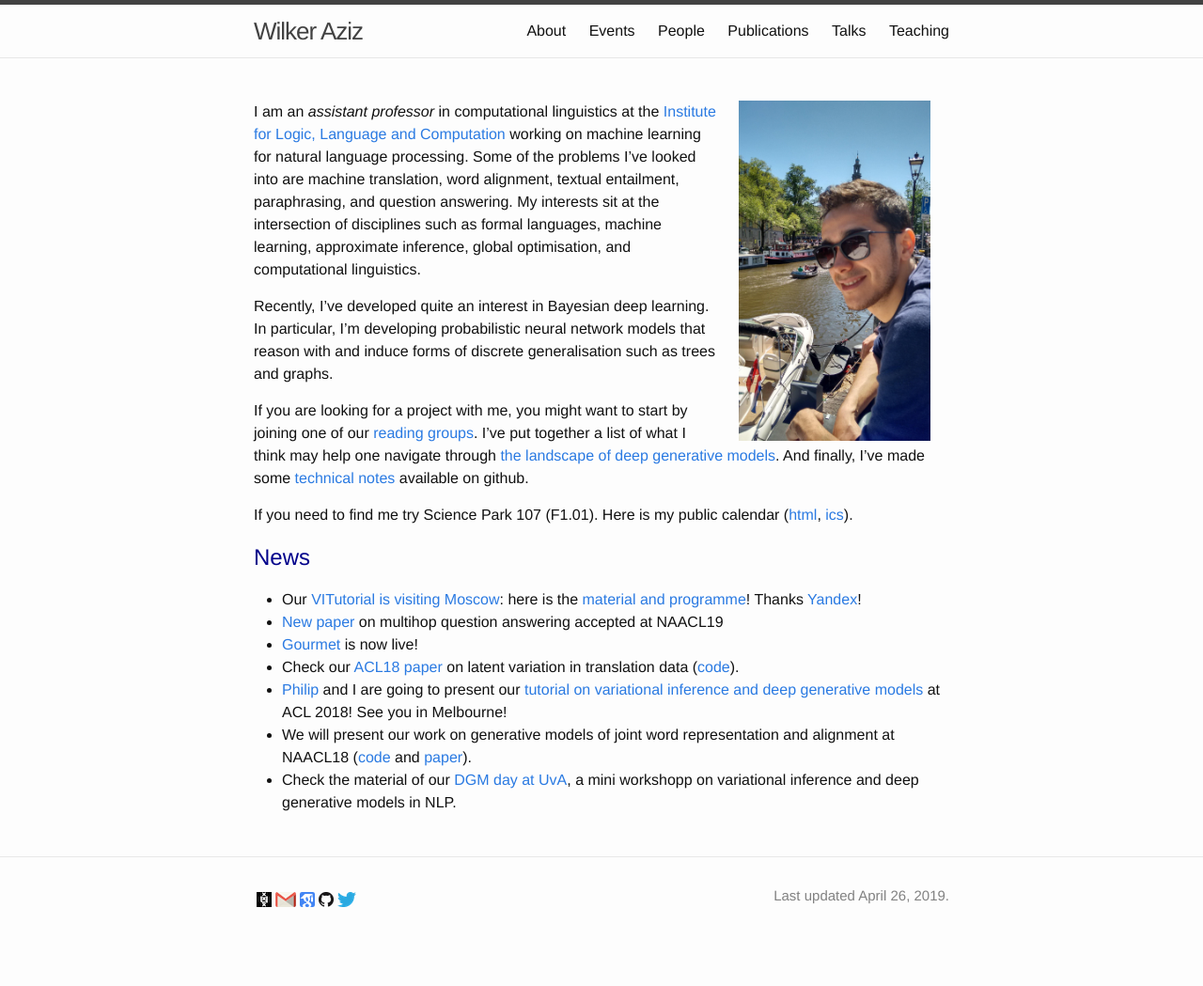
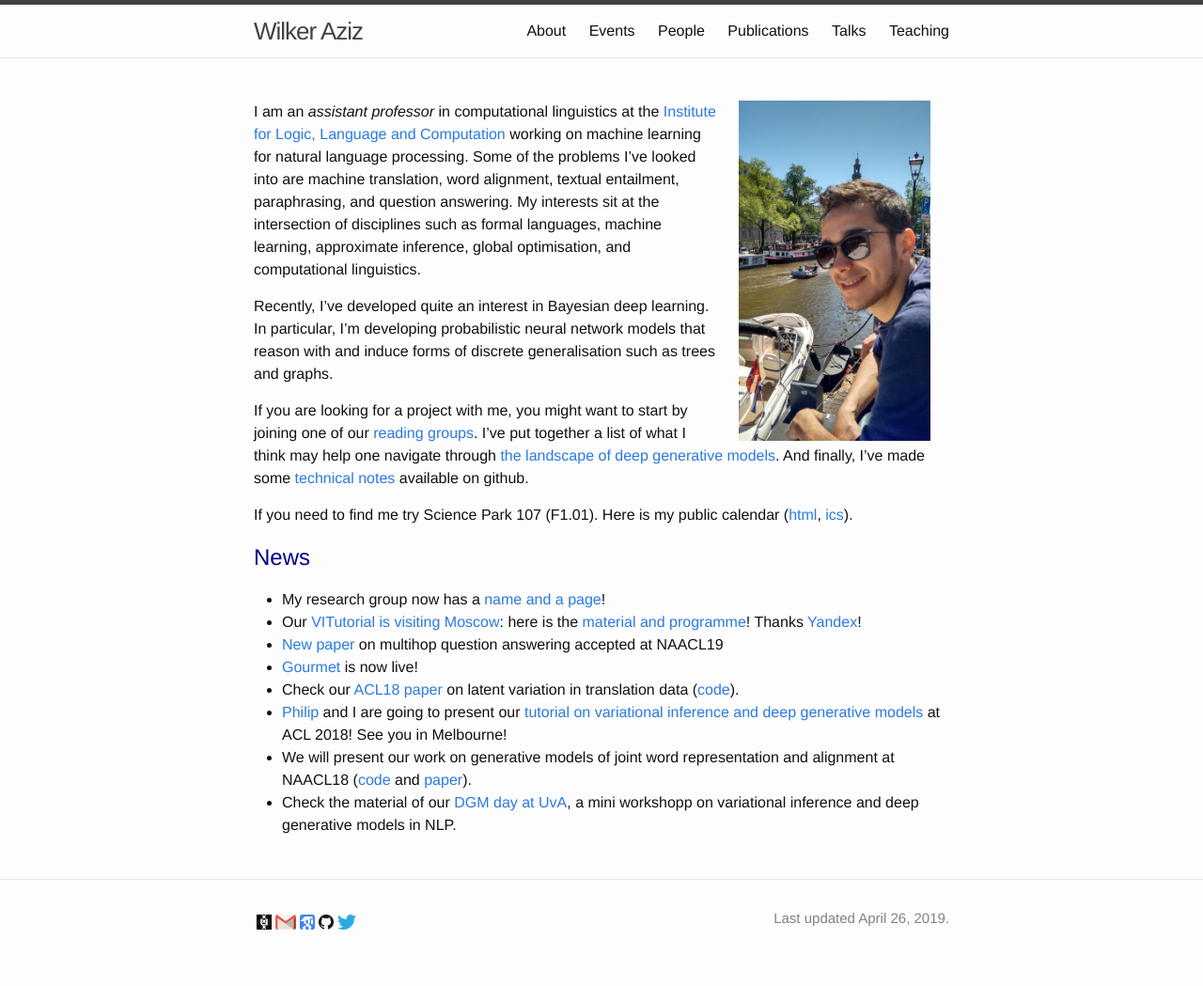
Before and after one commit to wilkeraziz/oldsite, a Jekyll site: the page built from index.md, in a window 1280 px wide. Shown: the whole page at 94% size. Built offline with Jekyll 4.4.1, drawn with Linux system fonts in a browser that asks for light colours; before the commit the page ends 1025 px from its top, so only the background shows below that.

Commit message:
Probabll

```diff
--- a/index.md
+++ b/index.md
@@ -19,6 +19,7 @@ If you need to find me try Science Park 107 (F1.01). Here is my public calendar
 
 ## <span style="color:darkblue">News </span>
 
+* My research group now has a [name and a page](https://probabll.github.io)!
 * Our [VITutorial is visiting Moscow](https://academy.yandex.ru/events/data_analysis/NLP_week/): here is the [material and programme](pages/yandexnlp)! Thanks [Yandex](https://research.yandex.com)!
 * [New paper](//arxiv.org/pdf/1808.09920.pdf) on multihop question answering accepted at NAACL19
 * [Gourmet](https://gourmet-project.eu) is now live!
```
